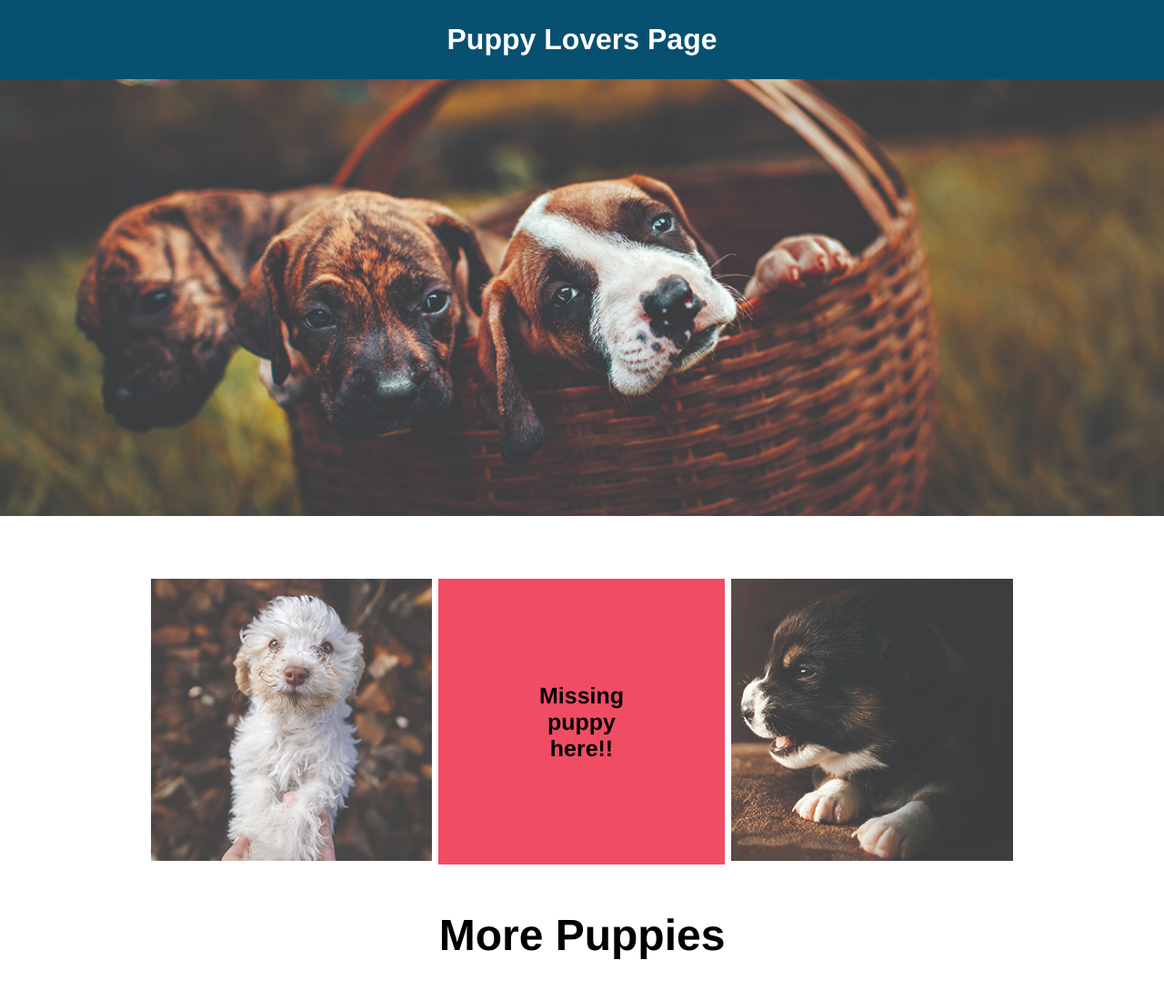
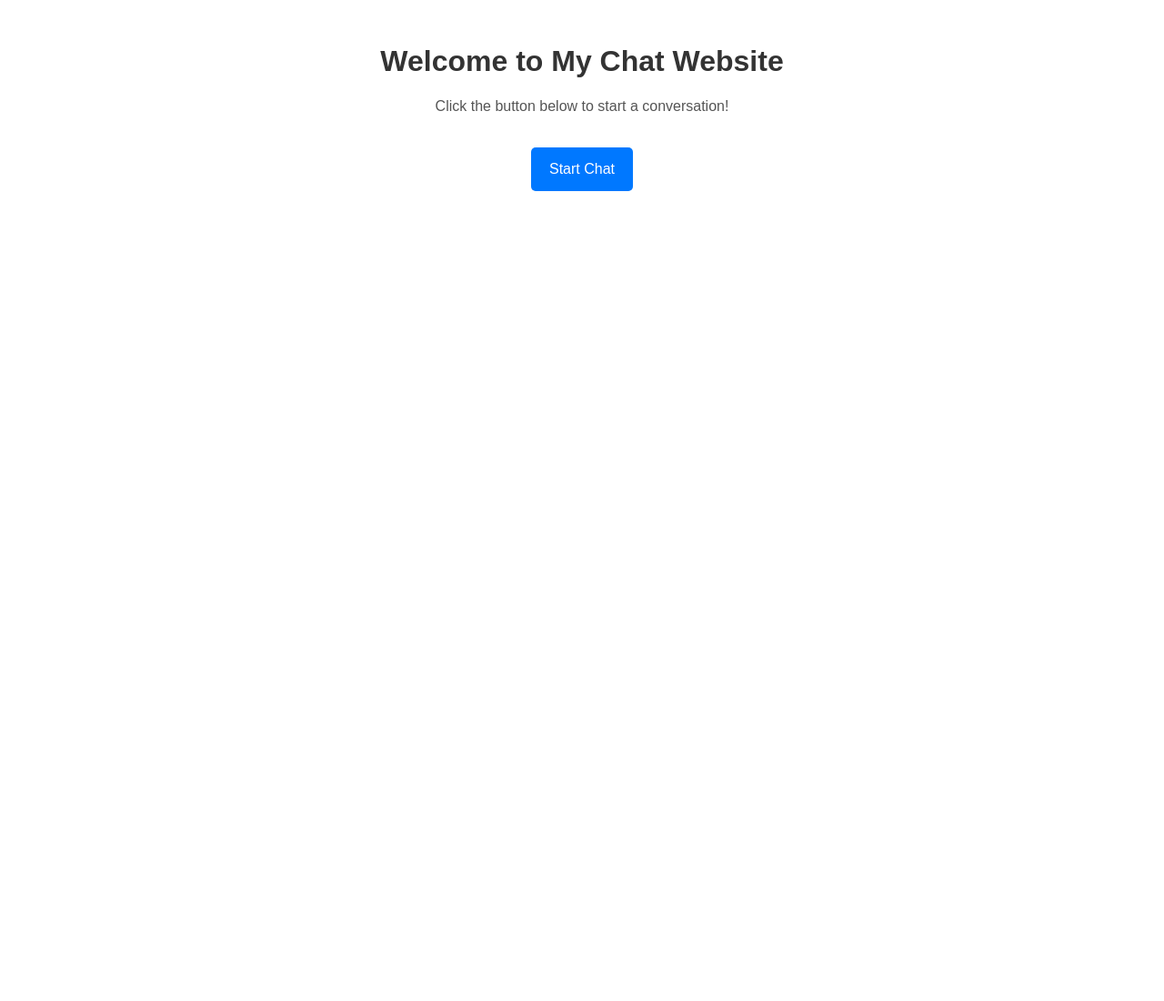
Before and after one commit to Josy216/Evangadi-puppy-page, a plain HTML site: page index.html in a window 1280 px wide. Shown: the top 1100 px of the page at 91% size. After the commit the page ends 800 px from the top, so only its background shows below. Drawn offline with Linux system fonts and the light colour scheme.

Commit message:
Update index.html

```diff
--- a/index.html
+++ b/index.html
@@ -1,59 +1,58 @@
 <!DOCTYPE html>
 <html lang="en">
-  <head>
-    <meta charset="UTF-8" />
-    <meta name="viewport" content="width=device-width, initial-scale=1.0" />
-    <title>puppy page</title>
-    <link rel="stylesheet" href="css practice/puppy.css" />
-  </head>
-  <body>
-    <!-- header starts here -->
-    <header>
-      <h1>Puppy Lovers Page</h1>
-      <img src="images/banner-puppies.jpg" alt="cute puppies" />
-    </header>
-    <!-- main starts here -->
-    <div class="main">
-      <div class="wrapper">
-        <div class="box">
-          <div class="pupp1">
-            <div class="puppy">
-              <div>
-                <img src="images/puppy-1.jpg" alt="cute puppy" />
-              </div>
-            </div>
-            <div class="puppy Missing">
-              <div>
-                <p>Missing</p>
-                <p>puppy</p>
-                <p>here!!</p>
-              </div>
-            </div>
-            <div class="puppy">
-              <div>
-                <img src="images/puppy-2.jpg" alt="cute puppy" />
-              </div>
-            </div>
-          </div>
-        </div>
-        <div class="box">
-          <div class="more">
-            <h2>More Puppies</h2>
-          </div>
-        </div>
-        <div class="box">
-          <div class="puppy2">
-            <img src="images/puppy-3.jpg" alt="cute puppy" />
-          </div>
-          <div class="puppy2">
-            <img src="images/puppy-4.jpg" alt="cute puppy" />
-          </div>
-        </div>
-      </div>
-    </div>
-    <!-- footer -->
-    <footer>
-      <h1>Developed by: Joseph</h1>
-    </footer>
-  </body>
+<head>
+    <meta charset="UTF-8">
+    <meta name="viewport" content="width=device-width, initial-scale=1.0">
+    <title>Live Chat</title>
+    <style>
+        body {
+            font-family: Arial, sans-serif;
+            text-align: center;
+            padding: 20px;
+        }
+        h1 {
+            color: #333;
+        }
+        p {
+            color: #555;
+        }
+        .chat-btn {
+            background-color: #0078ff;
+            color: white;
+            padding: 15px 20px;
+            font-size: 16px;
+            border: none;
+            cursor: pointer;
+            border-radius: 5px;
+            margin-top: 20px;
+        }
+    </style>
+</head>
+<body>
+
+    <h1>Welcome to My Chat Website</h1>
+    <p>Click the button below to start a conversation!</p>
+
+    <!-- Custom Chat Button -->
+    <button class="chat-btn" onclick="openChat()">Start Chat</button>
+
+    <!-- Tawk.to Live Chat Script -->
+    <script type="text/javascript">
+        var Tawk_API = Tawk_API || {}, Tawk_LoadStart = new Date();
+        (function(){
+            var s1 = document.createElement("script"), s0 = document.getElementsByTagName("script")[0];
+            s1.async = true;
+            s1.src = 'https://embed.tawk.to/67d56230e83a55191038785f/default';
+            s1.charset = 'UTF-8';
+            s1.setAttribute('crossorigin', '*');
+            s0.parentNode.insertBefore(s1, s0);
+        })();
+
+        // Function to open chat when button is clicked
+        function openChat() {
+            Tawk_API.toggle();
+        }
+    </script>
+
+</body>
 </html>
```
